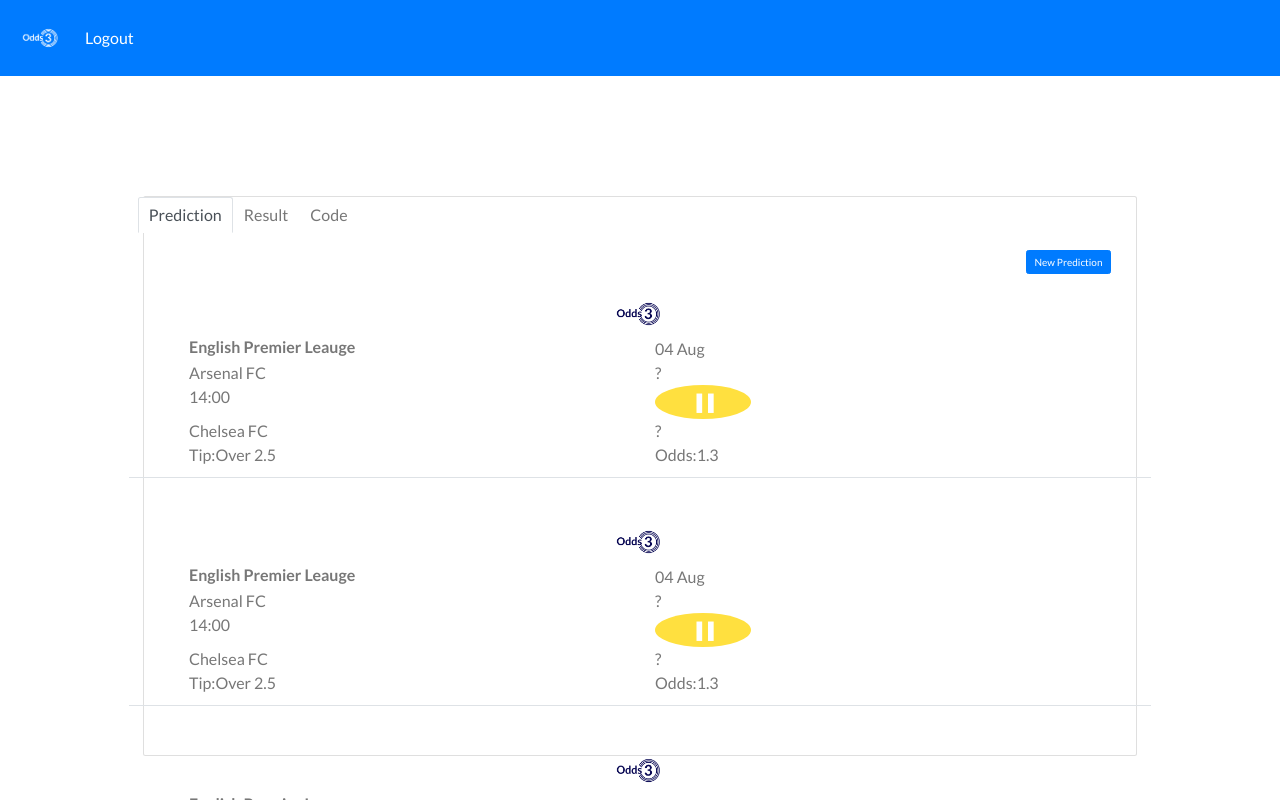
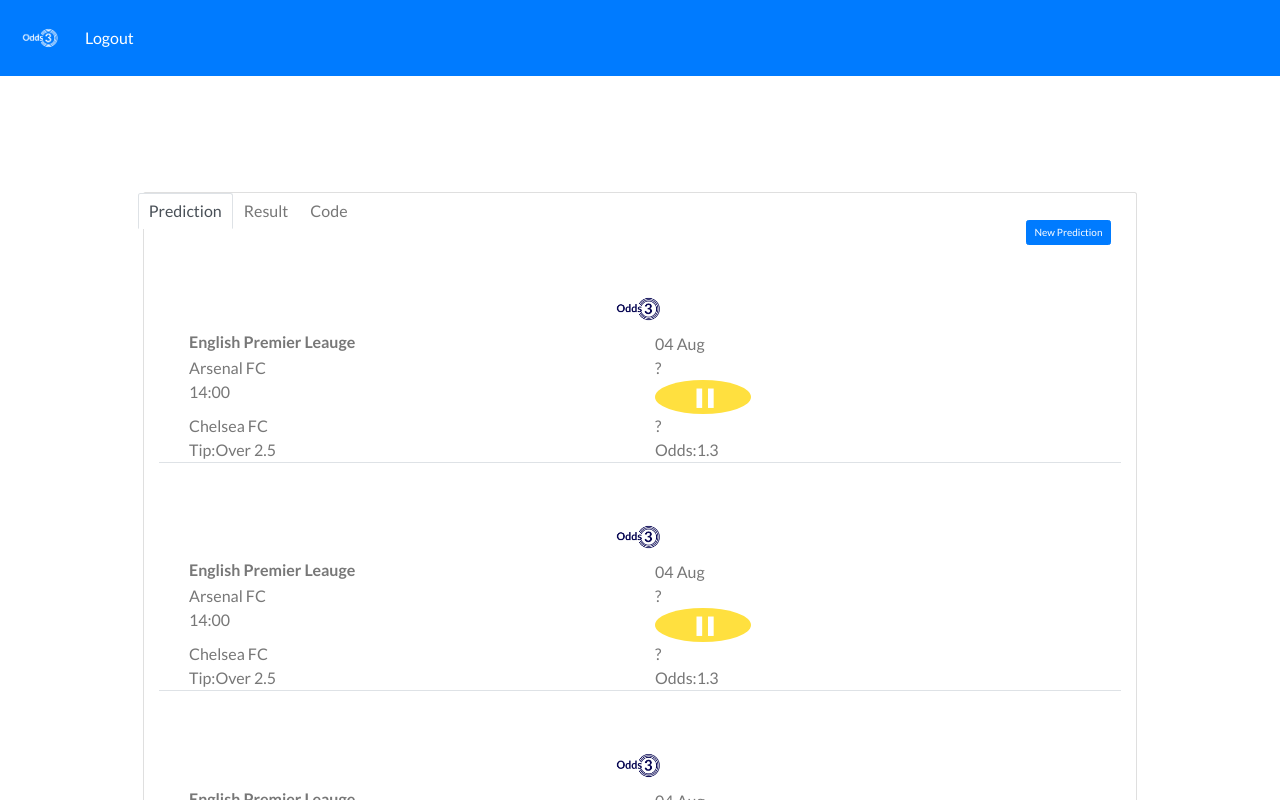
Before and after one commit to themmyloluwaa/ng.com.odds3, a Next.js app: page /admin/home in a window 1280 px wide. Shown: the top 800 px of the page. Built offline with nearby package versions, Linux system fonts and the light colour scheme.

Commit message:
display content body implemented completely

```diff
--- a/components/DisplayContent.js
+++ b/components/DisplayContent.js
@@ -1,9 +1,59 @@
-import React from "react";
+import React, { useState } from "react";
 import { Row, Col } from "react-bootstrap";
 
-const DisplayContent = () => {
+const renderIcon = (icon = "pause") => {
+  if (icon === "pause") {
+    return (
+      <div
+        style={{
+          backgroundColor: "#FFE03F",
+          borderRadius: "50%",
+          width: "22%",
+          justifyContent: "center",
+          alignItems: "center",
+          display: "flex"
+        }}
+      >
+        <p className="pl-3 py-2 text-white">&#9612;&#9612;</p>
+      </div>
+    );
+  } else if (icon === "win") {
+    return (
+      <div
+        style={{
+          backgroundColor: "green",
+          borderRadius: "50%",
+          width: "22%",
+          justifyContent: "center",
+          alignItems: "center",
+          display: "flex"
+        }}
+      >
+        <p className="py-2 text-white">&#10004;</p>
+      </div>
+    );
+  } else {
+    return (
+      <div
+        style={{
+          backgroundColor: "red",
+          borderRadius: "50%",
+          width: "22%",
+          justifyContent: "center",
+          alignItems: "center",
+          display: "flex"
+        }}
+      >
+        <p className="py-2 text-white">&#10005;</p>
+      </div>
+    );
+  }
+};
+
+const DisplayContent = props => {
+  const [icon, setIcon] = useState("pause");
   return (
-    <Row className="px-5 py-3 my-5 border-bottom">
+    <Row className="px-5 py-3 my-5">
       <Col sm="12">
         <img
           src="/img/logo-2.png"
@@ -38,20 +88,7 @@
           <Col>
             <p>14:00</p>
           </Col>
-          <Col>
-            <div
-              style={{
-                backgroundColor: "#FFE03F",
-                borderRadius: "50%",
-                width: "22%",
-                justifyContent: "center",
-                alignItems: "center",
-                display: "flex"
-              }}
-            >
-              <p className="pl-3 py-2 text-white">&#9612;&#9612;</p>
-            </div>
-          </Col>
+          <Col>{renderIcon(icon)}</Col>
         </Row>
       </Col>
       <Col sm="12">
@@ -64,7 +101,7 @@
           </Col>
         </Row>
       </Col>
-      <Col sm="12">
+      <Col sm="12" className="border-bottom">
         <Row className="mx-auto">
           <Col>
             <p>Tip:Over 2.5</p>
--- a/components/TabBody.js
+++ b/components/TabBody.js
@@ -6,10 +6,13 @@
 const TabBody = data => {
   return (
     <>
-      <PredictionModal />
+      <Row>
+        <Col>
+          <PredictionModal />
+        </Col>
+      </Row>
 
-      <TabContent className="my-10">
-        <Row></Row>
+      <TabContent className="my-10 ">
         <DisplayContent />
         <DisplayContent />
         <DisplayContent />
--- a/pages/admin/home.js
+++ b/pages/admin/home.js
@@ -15,7 +15,7 @@
   const [key, setKey] = useState("Prediction");
   return (
     <>
-      <Navbar bg="primary" expand="lg">
+      <Navbar bg="primary" expand="lg" className="mb-40">
         <Navbar.Brand href="#home">
           <img
             src="/img/logo.png"
@@ -37,19 +37,10 @@
           justifyContent: "center",
           alignItems: "center",
           height: "100vh",
-          width: "80vw"
+          maxWidth: "80vw"
         }}
       >
-        <Card
-          style={{
-            minWidth: "80%",
-            minHeight: "30vh",
-            maxHeight: "70vh"
-            // overflow: "auto"
-            // color: "#fff"
-          }}
-          // bg="primary"
-        >
+        <Card>
           <Tabs activeKey={key} onSelect={k => setKey(k)}>
             <Tab eventKey="Prediction" title="Prediction">
               <TabBody />
@@ -63,6 +54,7 @@
           </Tabs>
         </Card>
       </Container>
+
       <style jsx global>
         {`
           body {
```
